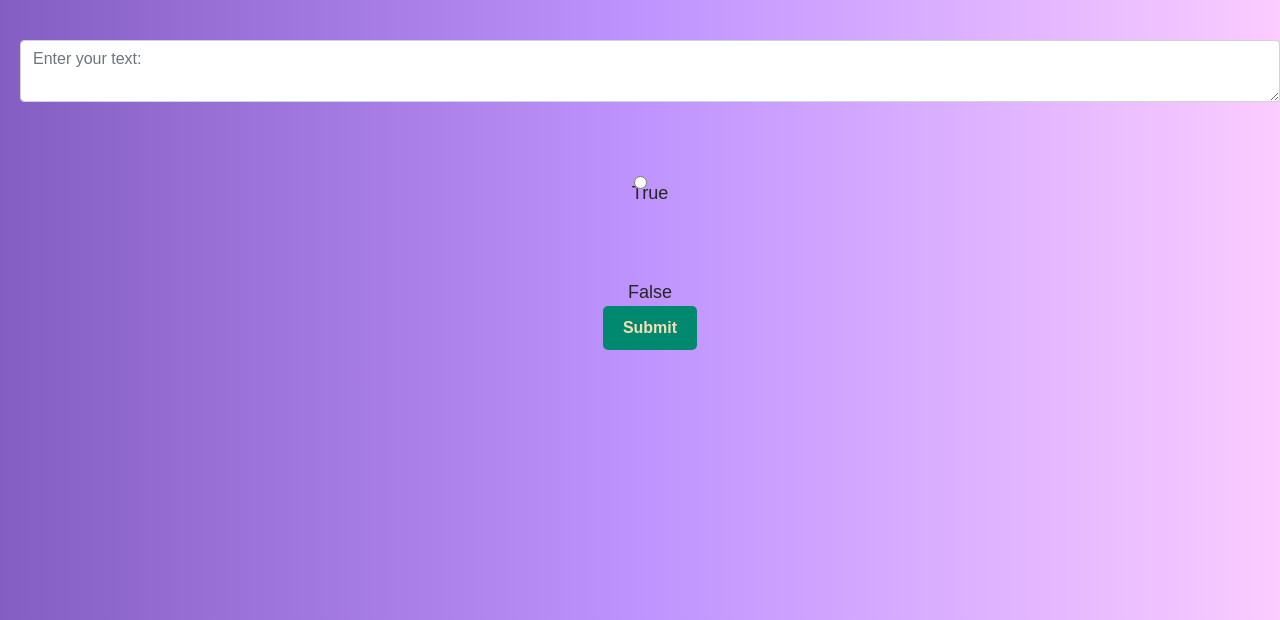
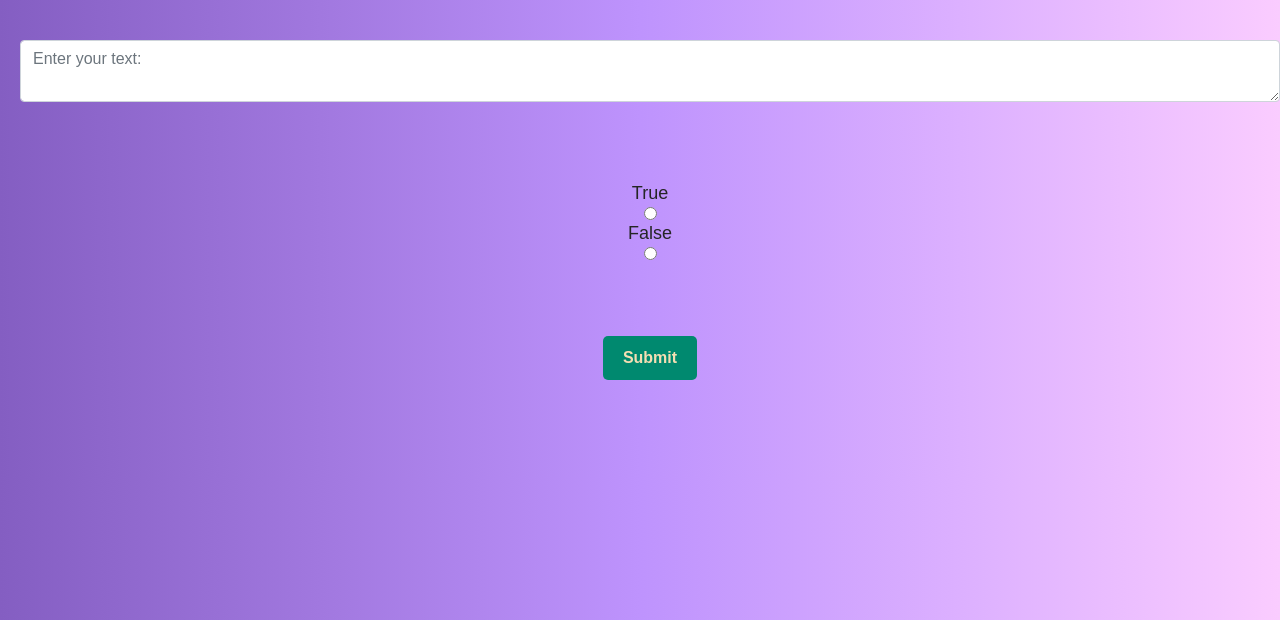
Before and after one commit to VijayVIT2k2/fakenewsdetection, a Django app: page /add_news in a window 1280 px wide. Shown: the top 620 px of the page. Run offline with Django 3.2, Linux system fonts and the light colour scheme; some libraries are stand-ins or nearby versions.

Commit message:
css complete

```diff
--- a/fake_news/news_det.py
+++ b/fake_news/news_det.py
@@ -8,6 +8,7 @@ from sklearn.model_selection import train_test_split
 
 class FakeNewsDetector:
     def wordopt(self, text):
+        text = re.sub(r'^Reuters\s+', '', text)
         text = text.lower()
         text = re.sub('\[.*?\]', '', text)
         text = re.sub("\\W", " ", text)
--- a/fake_news/templates/add_news.html
+++ b/fake_news/templates/add_news.html
@@ -20,17 +20,18 @@
 	</style>
 </head>
 <body>
-	<form method="post" action="pro_news" class="form-group form-check">
+	<form method="post" action="pro_news" class="form-group form-check" >
         {% csrf_token %}
-		<textarea class="form-control" name="input" placeholder="Enter your text:"></textarea><br><br>
+		<textarea class="form-control" name="input" placeholder="Enter your text:" required></textarea><br><br>
+		<label for="yes" class="form-check-label" style="display: inline-block; vertical-align: middle;">True</label>
+		<input type="radio" id="yes" name="option" value="yes" style="display: inline-block; vertical-align: middle;" required>
 
-		<input type="radio" id="yes" name="option" value="yes" class="form-check-input">
-		<label for="yes" class="form-check-label">True</label>
-		<br>
+		<!-- <br> -->
+		<label for="no" class="form-check-label" style="display: inline; vertical-align: middle;">False</label>
+		<input type="radio" id="no" name="option" value="no" style="display: inline-block; vertical-align: middle;" required>
+		<!-- <br><br> -->
 
-		<input type="radio" id="no" name="option" value="no" class="form-check-input"><br><br>
-		<label for="no" class="form-check-label">False</label>
-		<input type="submit" value="Submit">
+		<input type="submit" value="Submit" style="margin: 6%;">
 	</form>
 	<script src="https://code.jquery.com/jquery-3.5.1.slim.min.js"></script>
     <script src="https://cdn.jsdelivr.net/npm/@popperjs/core@2.9.3/dist/umd/popper-base.min.js"></script>
--- a/fake_news/templates/login.html
+++ b/fake_news/templates/login.html
@@ -13,7 +13,7 @@
             {% if messages %}
             <ul class="messages">
                 {% for message in messages %}
-                    <li{% if message.tags %} class="{{ message.tags }}"{% endif %}>{{ message }}</li>
+                    <li {% if message.tags %} class="{{ message.tags }}"{% endif %}>{{ message }}</li>
                 {% endfor %}
             </ul>
             {% endif %}
--- a/fake_news/views.py
+++ b/fake_news/views.py
@@ -239,6 +239,7 @@ def preprocess(df):
     return df
 
 def wordopt(text):
+        text = re.sub(r'^Reuters\s+', '', text)
         text = text.lower()
         text = re.sub('\[.*?\]', '', text)
         text = re.sub("\\W", " ", text)
```
Also changed, not shown: fake_news/templates/added.html (+7 -4 lines), fake_news/templates/admin_check_news.html (+5 -4 lines), fake_news/templates/user_home.html (+6 -8 lines), db.sqlite3, 1 other file.
